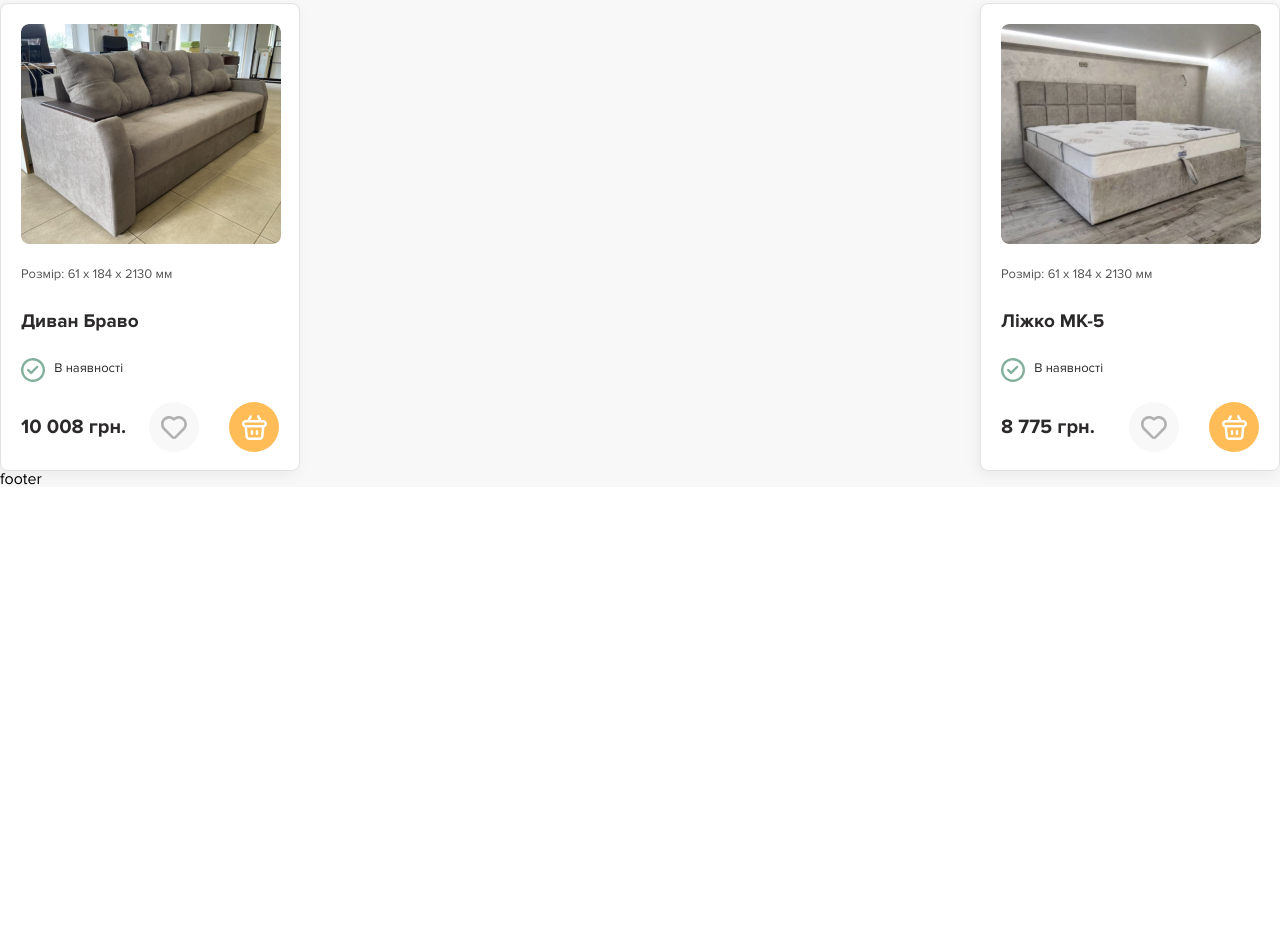
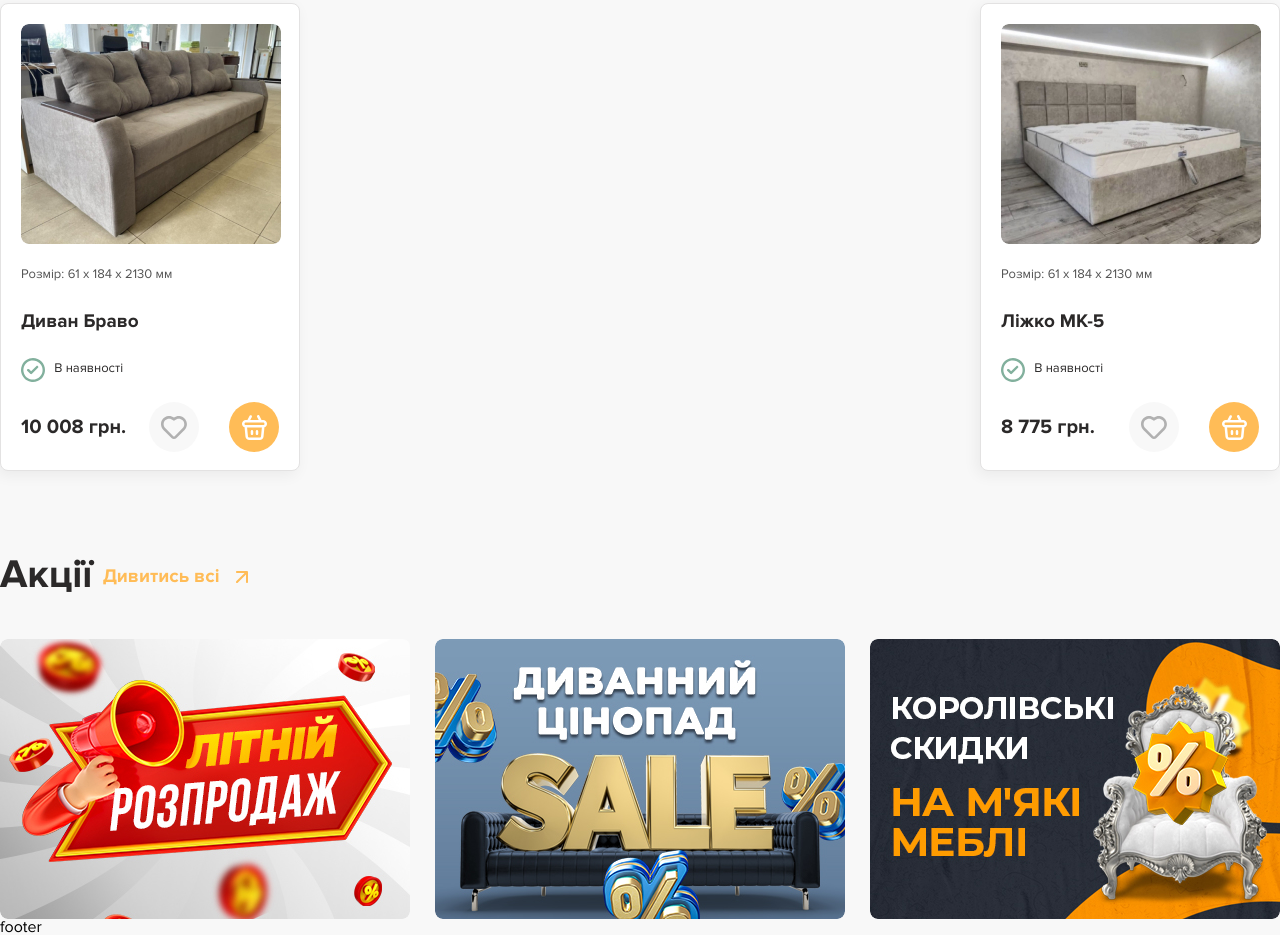
Before and after one commit to OlgaZaytseva9/lessons, a plain HTML site: page lesson_13_homework/index.html in a window 1280 px wide. Shown: the part 2557-3492 px from the top of the page. Before the commit the page ends 3044 px from the top, so only its background shows below. Drawn offline with Linux system fonts and the light colour scheme.

Commit message:
Add files via upload

```diff
--- a/lesson_13_homework/css/style.css
+++ b/lesson_13_homework/css/style.css
@@ -325,8 +325,26 @@
 
 /**//*MOST-POPULAR*//**//**/
 .most-popular {
+    margin-bottom: 80px;
 }
+.most-popular .section-title {
+    margin-right: 30px;
+}
+
+
 .section-title {
+}
+.section__link{ font-family: var(--font-family);
+font-weight: 600;
+font-size: 19px;
+line-height: 126%;
+color: #ffbc57;
+background: url(../img/most-popular-products/arrow-link.svg) right 0 top 0 no-repeat;
+background-size: 24px;
+padding-right: 34px;
+display: inline-block;
+vertical-align: middle;
+
 }
 .most-popular__products {
     display: flex;
@@ -429,3 +447,18 @@
 }
 .basket-icon--small-distance {
 }
+.promotions {
+}
+.section-title {
+}
+.section__link {
+}
+.promotions__products {
+    display: flex;
+    justify-content: space-between;
+}
+.promotions__photo {
+    border-radius: 8px;
+    width: 410px;
+    height: 280px;
+}
--- a/lesson_13_homework/index.html
+++ b/lesson_13_homework/index.html
@@ -222,7 +222,8 @@
 
 
                 <div class="most-popular">
-                    <h2 class="section-title">Найпопулярніші товари</h2>
+                    <h2 class="section-title">Найпопулярніші товари <a class="section__link" href="#">Дивитись всі</a>
+                    </h2>
                     <div class="most-popular__products">
                         <div class="product">
                             <img class="product__photo" src="img/most-popular-products/11.jpg"
@@ -435,6 +436,17 @@
                     </div>
                 </div>
 
+                <div class="promotions">
+                    <h2 class="section-title">Акції <a class="section__link" href="#">Дивитись всі</a></h2>
+                    <div class="promotions__products">
+
+                        <img class="promotions__photo" src="img/promotions/akciya1.jpg" alt="aкції">
+                        <img class="promotions__photo" src="img/promotions/akciya2.png" alt="aкції">
+                        <img class="promotions__photo" src="img/promotions/akciya3.png" alt="aкції">
+
+
+                    </div>
+
             </main>
 
             <footer>
```
Also changed, not shown: lesson_13_homework/img/most-popular-products/arrow-link.svg (added), lesson_13_homework/img/promotions/akciya1.jpg (added), lesson_13_homework/img/promotions/akciya2.png (added), lesson_13_homework/img/promotions/akciya3.png (added).
